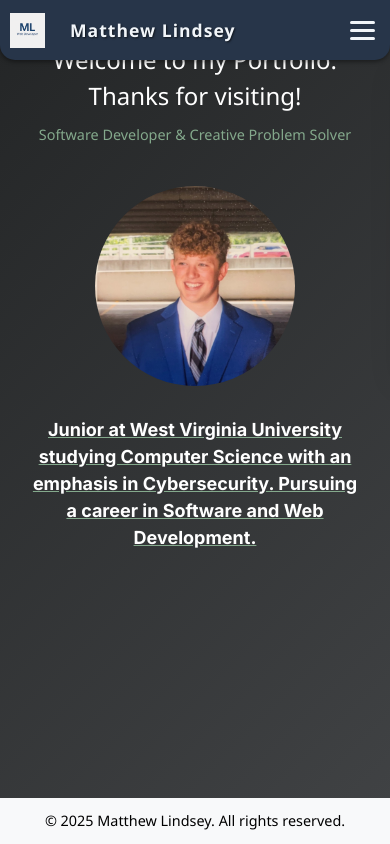
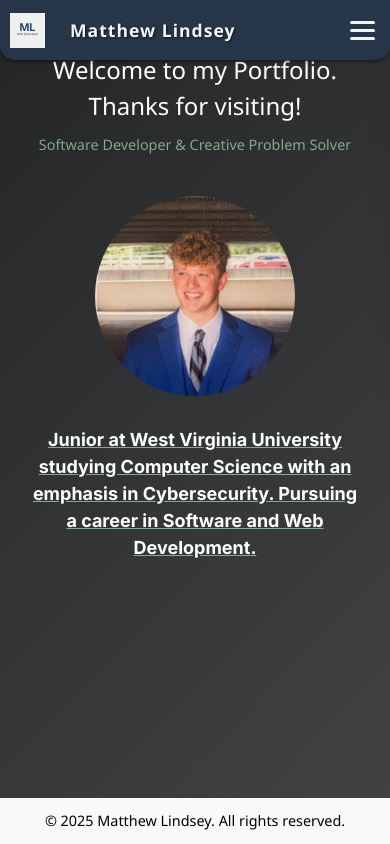
Before and after one commit to mattlind07/Portfolio, a React (Create React App) app: page / in a window 390 px wide. Built offline with nearby package versions, Linux system fonts and the light colour scheme.

Commit message:
Mobile styling updated for landing page

```diff
--- a/src/pages/Landing.css
+++ b/src/pages/Landing.css
@@ -125,7 +125,7 @@
     }
 
     .landing-header {
-        margin-top: 30px;
+        margin-top: 40px;
         margin-bottom: 15px;
     }
 }
```
